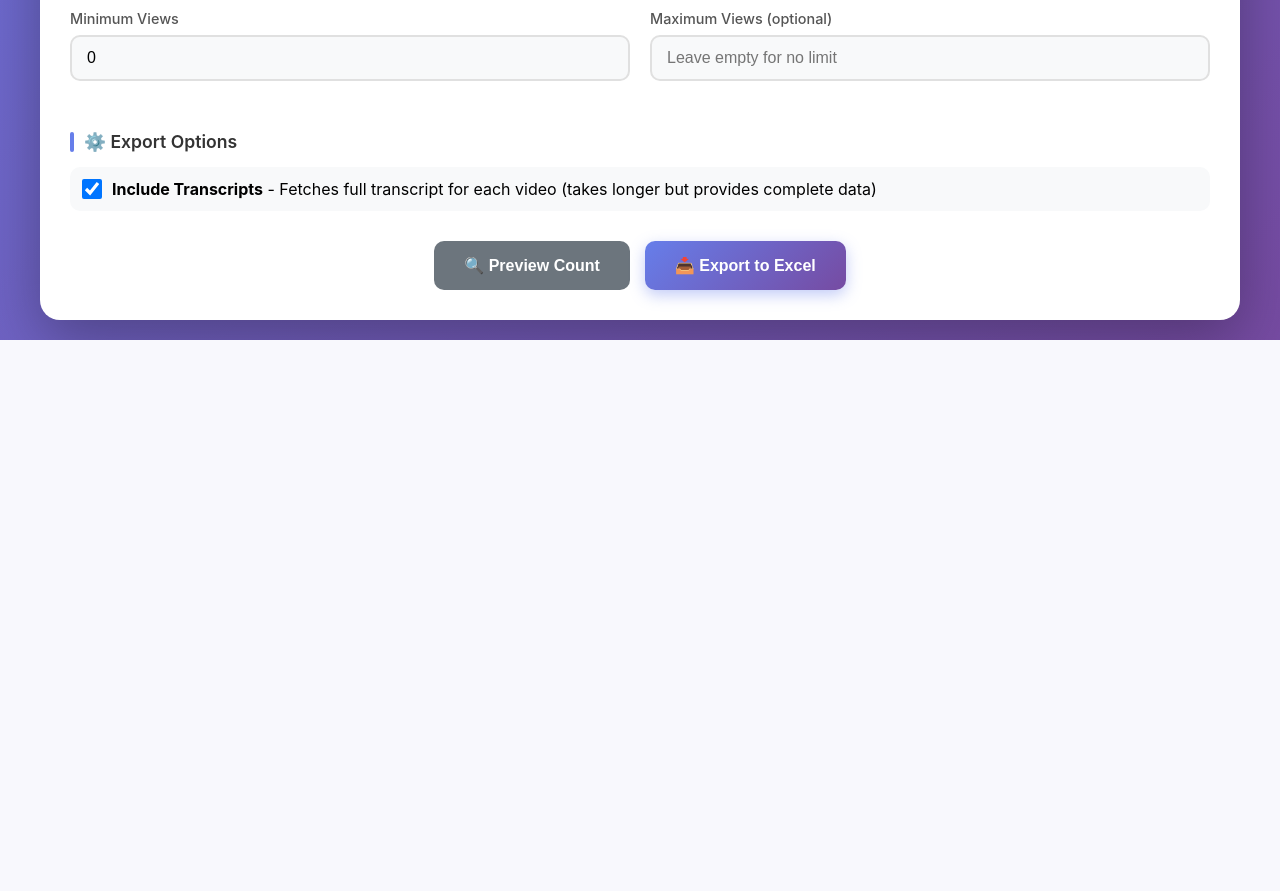
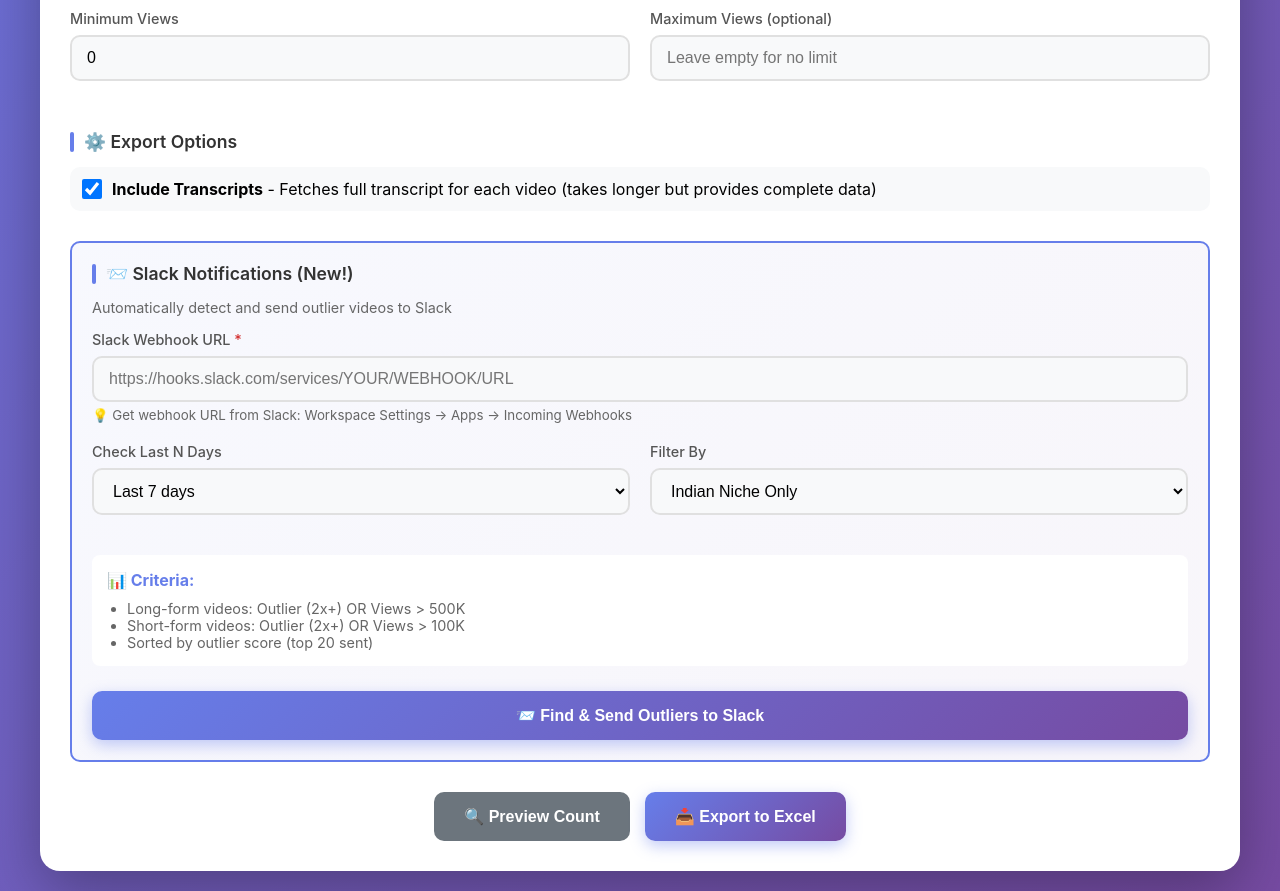
Before and after one commit to guptanoor1306/creator-studio-database, a Flask app: page / in a window 1280 px wide. Shown: the part 1171-2062 px from the top of the page. Before the commit the page ends 1511 px from the top, so only its background shows below. Run offline with Flask 3, Linux system fonts and the light colour scheme; some libraries are stand-ins or nearby versions.

Commit message:
feat: Add Slack integration for outlier video notifications
- Add /api/send-to-slack endpoint to detect and send outliers
- Long-form: 2x outlier OR 500K+ views
- Shorts: 2x outlier OR 100K+ views
- Filter by Indian niche and date range
- Beautiful Slack message formatting with thumbnails
- UI section for configuring Slack webhooks
- Comprehensive documentation in SLACK_INTEGRATION.md

Co-authored-by: Cursor <cursoragent@cursor.com>

```diff
--- a/app.py
+++ b/app.py
@@ -9,6 +9,7 @@ from channel_categories import categorize_channels, get_channel_category, get_ca
 from datetime import datetime, timedelta
 import os
 import traceback
+import requests as http_requests
 
 app = Flask(__name__)
 
@@ -486,6 +487,207 @@ def preview_data():
         return jsonify({'success': False, 'error': str(e)})
 
 
+@app.route('/api/send-to-slack', methods=['POST'])
+def send_to_slack():
+    """Find outlier videos and send to Slack"""
+    try:
+        print("\n" + "="*70)
+        print("📨 SLACK NOTIFICATION REQUEST")
+        print("="*70)
+
+        data = request.get_json(silent=True)
+        if not data:
+            return jsonify({'success': False, 'error': 'Invalid request format'}), 400
+
+        # Get configuration
+        bearer_token = data.get('bearerToken', '')
+        slack_webhook_url = data.get('slackWebhookUrl', '')
+        days_back = int(data.get('daysBack', 7))
+        indian_niche_only = data.get('indianNicheOnly', True)
+
+        if not bearer_token:
+            return jsonify({'success': False, 'error': 'Bearer token is required'}), 400
+
+        if not slack_webhook_url:
+            return jsonify({'success': False, 'error': 'Slack webhook URL is required'}), 400
+
+        print(f"✅ Configuration:")
+        print(f"   Days back: {days_back}")
+        print(f"   Indian niche only: {indian_niche_only}")
+
+        # Calculate date range
+        end_date = datetime.now()
+        start_date = end_date - timedelta(days=days_back)
+        start_date_str = start_date.strftime('%Y-%m-%d')
+        end_date_str = end_date.strftime('%Y-%m-%d')
+
+        print(f"📅 Date range: {start_date_str} to {end_date_str}")
+
+        # Create exporter and fetch videos
+        exporter = CSDataExporter(bearer_token)
+
+        # Fetch all videos (both shorts and long-form)
+        print("📡 Fetching videos...")
+        videos = exporter.fetch_videos(
+            start_date=start_date_str,
+            end_date=end_date_str,
+            channel_ids=None,
+            sort_by='outlier_score',
+            is_short=False,
+            include_transcripts=False
+        )
+
+        shorts = exporter.fetch_videos(
+            start_date=start_date_str,
+            end_date=end_date_str,
+            channel_ids=None,
+            sort_by='outlier_score',
+            is_short=True,
+            include_transcripts=False
+        )
+
+        print(f"✅ Fetched {len(videos)} long-form videos and {len(shorts)} shorts")
+
+        # Filter outliers
+        outlier_videos = []
+        outlier_shorts = []
+
+        # Long-form: outliers OR views > 500K
+        for video in videos:
+            outlier_score = float(video.get('outlier_score', video.get('outlierScore', 0)) or 0)
+            views = int(video.get('views', video.get('view_count', 0)) or 0)
+            category = video.get('category', '').lower()
+
+            # Check if it's Indian niche
+            is_indian_niche = 'indian' in category or 'india' in video.get('channel_name', '').lower()
+
+            if indian_niche_only and not is_indian_niche:
+                continue
+
+            # Check if it's an outlier (>2x) OR high views
+            if outlier_score >= 2.0 or views >= 500000:
+                outlier_videos.append({
+                    'title': video.get('title', 'Untitled'),
+                    'channel': video.get('channel_name', 'Unknown'),
+                    'views': views,
+                    'outlier_score': outlier_score,
+                    'url': f"https://youtube.com/watch?v={video.get('video_id', '')}",
+                    'published': video.get('published_at', ''),
+                    'thumbnail': video.get('thumbnail_url', ''),
+                    'type': 'Long-form'
+                })
+
+        # Shorts: outliers OR views > 100K
+        for video in shorts:
+            outlier_score = float(video.get('outlier_score', video.get('outlierScore', 0)) or 0)
+            views = int(video.get('views', video.get('view_count', 0)) or 0)
+            category = video.get('category', '').lower()
+
+            is_indian_niche = 'indian' in category or 'india' in video.get('channel_name', '').lower()
+
+            if indian_niche_only and not is_indian_niche:
+                continue
+
+            if outlier_score >= 2.0 or views >= 100000:
+                outlier_shorts.append({
+                    'title': video.get('title', 'Untitled'),
+                    'channel': video.get('channel_name', 'Unknown'),
+                    'views': views,
+                    'outlier_score': outlier_score,
+                    'url': f"https://youtube.com/watch?v={video.get('video_id', '')}",
+                    'published': video.get('published_at', ''),
+                    'thumbnail': video.get('thumbnail_url', ''),
+                    'type': 'Short'
+                })
+
+        print(f"🎯 Found {len(outlier_videos)} outlier long-form videos")
+        print(f"🎯 Found {len(outlier_shorts)} outlier shorts")
+
+        if not outlier_videos and not outlier_shorts:
+            return jsonify({
+                'success': True,
+                'message': 'No outliers found matching criteria',
+                'videos_found': 0
+            })
+
+        # Sort by outlier score
+        all_outliers = sorted(
+            outlier_videos + outlier_shorts,
+            key=lambda x: x['outlier_score'],
+            reverse=True
+        )[:20]  # Top 20
+
+        # Format Slack message
+        slack_blocks = [
+            {
+                "type": "header",
+                "text": {
+                    "type": "plain_text",
+                    "text": f"🔥 Outlier Videos Alert - Last {days_back} Days"
+                }
+            },
+            {
+                "type": "section",
+                "text": {
+                    "type": "mrkdwn",
+                    "text": f"Found *{len(all_outliers)}* outlier videos{' in Indian niche' if indian_niche_only else ''}\n_Long-form: {len(outlier_videos)} | Shorts: {len(outlier_shorts)}_"
+                }
+            },
+            {"type": "divider"}
+        ]
+
+        # Add top videos
+        for i, video in enumerate(all_outliers[:10], 1):
+            views_formatted = f"{video['views']:,}"
+            slack_blocks.append({
+                "type": "section",
+                "text": {
+                    "type": "mrkdwn",
+                    "text": f"*{i}. {video['title'][:100]}*\n📺 {video['channel']} | 👁️ {views_formatted} views | 🔥 {video['outlier_score']:.1f}x outlier\n🎬 {video['type']} | 📅 {video['published'][:10]}\n<{video['url']}|Watch on YouTube>"
+                }
+            })
+            if video['thumbnail']:
+                slack_blocks[-1]["accessory"] = {
+                    "type": "image",
+                    "image_url": video['thumbnail'],
+                    "alt_text": "thumbnail"
+                }
+
+        # Send to Slack
+        print(f"📤 Sending to Slack...")
+        slack_payload = {
+            "blocks": slack_blocks,
+            "text": f"Found {len(all_outliers)} outlier videos"
+        }
+
+        response = http_requests.post(
+            slack_webhook_url,
+            json=slack_payload,
+            timeout=10
+        )
+
+        if response.status_code == 200:
+            print("✅ Slack notification sent successfully")
+            return jsonify({
+                'success': True,
+                'message': f'Sent {len(all_outliers)} outlier videos to Slack',
+                'videos_found': len(all_outliers),
+                'long_form': len(outlier_videos),
+                'shorts': len(outlier_shorts)
+            })
+        else:
+            print(f"❌ Slack API error: {response.status_code}")
+            return jsonify({
+                'success': False,
+                'error': f'Slack webhook returned status {response.status_code}'
+            }), 500
+
+    except Exception as e:
+        print(f"❌ Error sending to Slack: {e}")
+        traceback.print_exc()
+        return jsonify({'success': False, 'error': str(e)}), 500
+
+
 if __name__ == '__main__':
     # Get port from environment variable (for Railway) or default to 8080
     port = int(os.environ.get('PORT', 8080))
--- a/templates/index.html
+++ b/templates/index.html
@@ -626,6 +626,55 @@
                     </label>
                 </div>
 
+                <!-- Slack Notifications -->
+                <div class="section" style="background: linear-gradient(135deg, rgba(102, 126, 234, 0.05) 0%, rgba(118, 75, 162, 0.05) 100%); padding: 20px; border-radius: 10px; border: 2px solid #667eea;">
+                    <div class="section-title">📨 Slack Notifications (New!)</div>
+                    <p style="color: #666; font-size: 0.9rem; margin-bottom: 15px;">
+                        Automatically detect and send outlier videos to Slack
+                    </p>
+
+                    <div class="form-group">
+                        <label class="form-label">Slack Webhook URL <span style="color: #d32f2f;">*</span></label>
+                        <input type="password" id="slackWebhookUrl" class="form-control" placeholder="https://hooks.slack.com/services/YOUR/WEBHOOK/URL">
+                        <small style="color: #666; display: block; margin-top: 5px;">
+                            💡 Get webhook URL from Slack: Workspace Settings → Apps → Incoming Webhooks
+                        </small>
+                    </div>
+
+                    <div class="form-row">
+                        <div class="form-group">
+                            <label class="form-label">Check Last N Days</label>
+                            <select id="slackDaysBack" class="form-control">
+                                <option value="3">Last 3 days</option>
+                                <option value="7" selected>Last 7 days</option>
+                                <option value="14">Last 14 days</option>
+                                <option value="30">Last 30 days</option>
+                            </select>
+                        </div>
+
+                        <div class="form-group">
+                            <label class="form-label">Filter By</label>
+                            <select id="slackNicheFilter" class="form-control">
+                                <option value="indian" selected>Indian Niche Only</option>
+                                <option value="all">All Categories</option>
+                            </select>
+                        </div>
+                    </div>
+
+                    <div style="background: white; padding: 15px; border-radius: 8px; margin: 15px 0;">
+                        <strong style="color: #667eea;">📊 Criteria:</strong>
+                        <ul style="margin: 10px 0 0 20px; color: #666; font-size: 0.9rem;">
+                            <li>Long-form videos: Outlier (2x+) OR Views > 500K</li>
+                            <li>Short-form videos: Outlier (2x+) OR Views > 100K</li>
+                            <li>Sorted by outlier score (top 20 sent)</li>
+                        </ul>
+                    </div>
+
+                    <button class="btn btn-primary" onclick="sendToSlack()" id="slackBtn" style="width: 100%; margin-top: 10px;">
+                        📨 Find & Send Outliers to Slack
+                    </button>
+                </div>
+
                 <!-- Preview Info -->
                 <div id="previewInfo" class="preview-info">
                     <div class="preview-stats">
@@ -1001,6 +1050,61 @@
             }
             return num;
         }
+
+        async function sendToSlack() {
+            const bearerToken = document.getElementById('bearerToken').value.trim();
+            const slackWebhookUrl = document.getElementById('slackWebhookUrl').value.trim();
+            const daysBack = document.getElementById('slackDaysBack').value;
+            const nicheFilter = document.getElementById('slackNicheFilter').value;
+
+            if (!bearerToken) {
+                showAlert('Please enter your Bearer token first', 'error');
+                return;
+            }
+
+            if (!slackWebhookUrl) {
+                showAlert('Please enter your Slack webhook URL', 'error');
+                return;
+            }
+
+            // Validate Slack webhook URL
+            if (!slackWebhookUrl.startsWith('https://hooks.slack.com/')) {
+                showAlert('Invalid Slack webhook URL. It should start with https://hooks.slack.com/', 'error');
+                return;
+            }
+
+            const slackBtn = document.getElementById('slackBtn');
+            slackBtn.disabled = true;
+            slackBtn.textContent = '🔍 Finding outliers...';
+            hideAlert();
+
+            try {
+                const response = await fetch('/api/send-to-slack', {
+                    method: 'POST',
+                    headers: { 'Content-Type': 'application/json' },
+                    body: JSON.stringify({
+                        bearerToken: bearerToken,
+                        slackWebhookUrl: slackWebhookUrl,
+                        daysBack: parseInt(daysBack),
+                        indianNicheOnly: nicheFilter === 'indian'
+                    })
+                });
+
+                const data = await response.json();
+                console.log('📨 Slack response:', data);
+
+                if (data.success) {
+                    showAlert(`✅ ${data.message}! Sent ${data.long_form || 0} long-form and ${data.shorts || 0} shorts to Slack.`, 'success');
+                } else {
+                    showAlert('Error: ' + data.error, 'error');
+                }
+            } catch (error) {
+                showAlert('Error: ' + error.message, 'error');
+            } finally {
+                slackBtn.disabled = false;
+                slackBtn.textContent = '📨 Find & Send Outliers to Slack';
+            }
+        }
     </script>
 </body>
 </html>
```
Also changed, not shown: SLACK_INTEGRATION.md (added, +265 -0 lines).
